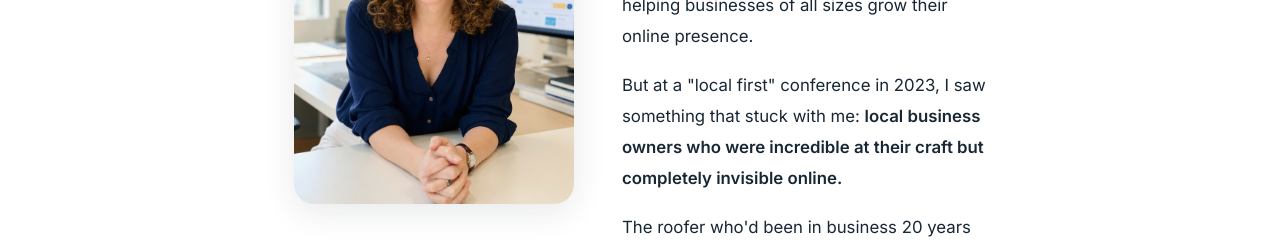
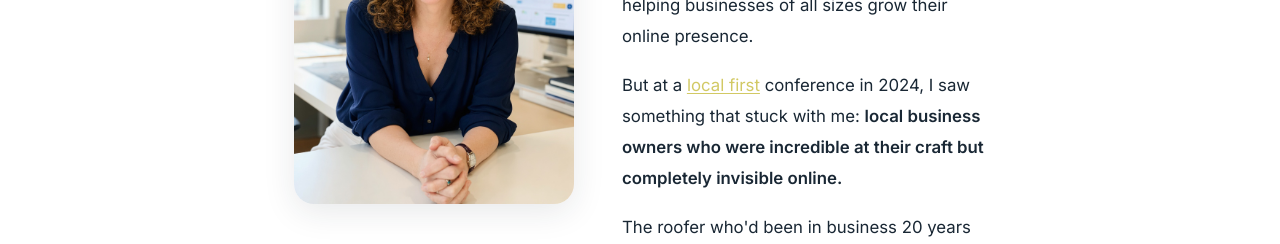
Before and after one commit to glowsocial/glowsocial.com, a Next.js app: page /about in a window 1280 px wide. Shown: the part 535-779 px from the top of the page. Built offline with nearby package versions, Linux system fonts and the light colour scheme.

Commit message:
Fix founder bio: correct year to 2024, link local first to localfirstaz.com

```diff
--- a/app/about/page.js
+++ b/app/about/page.js
@@ -39,7 +39,7 @@ export default function About() {
                 sizes grow their online presence.
               </p>
               <p>
-                But at a "local first" conference in 2023, I saw something that stuck
+                But at a <a href="https://www.localfirstaz.com" target="_blank" rel="noopener noreferrer">local first</a> conference in 2024, I saw something that stuck
                 with me: <strong>local business owners who were incredible at their
                 craft but completely invisible online.</strong>
               </p>
```
